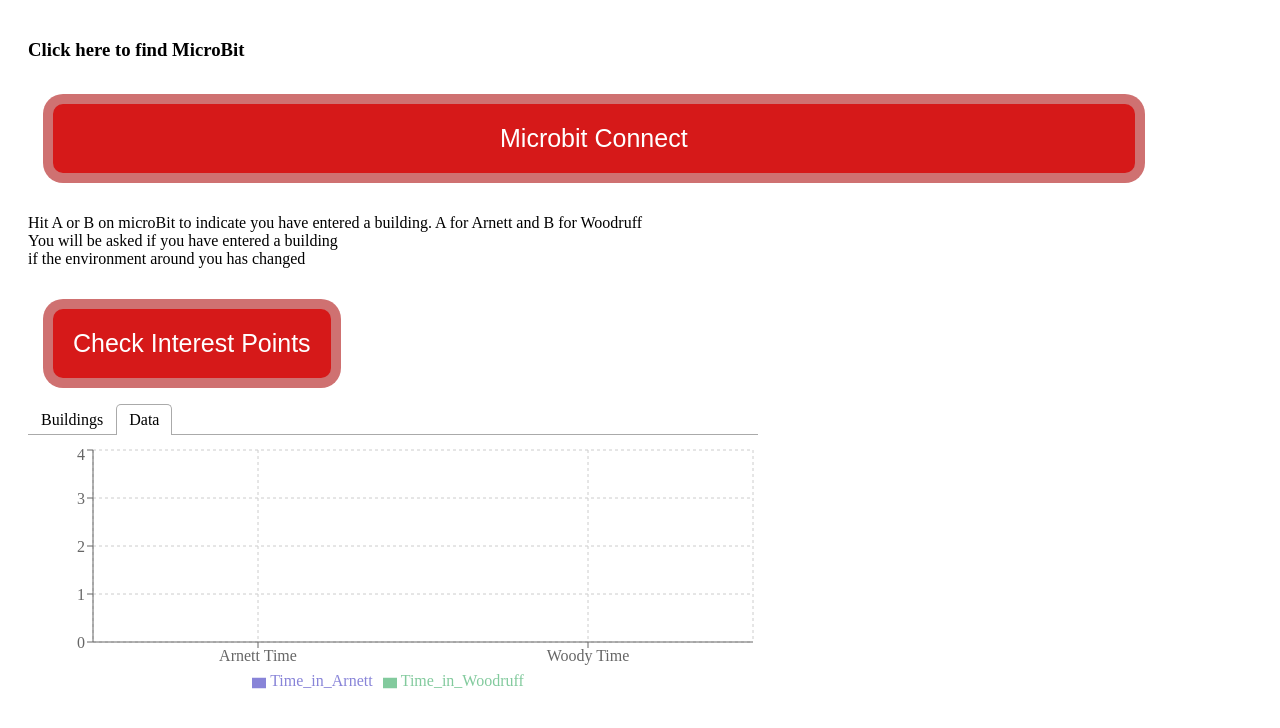
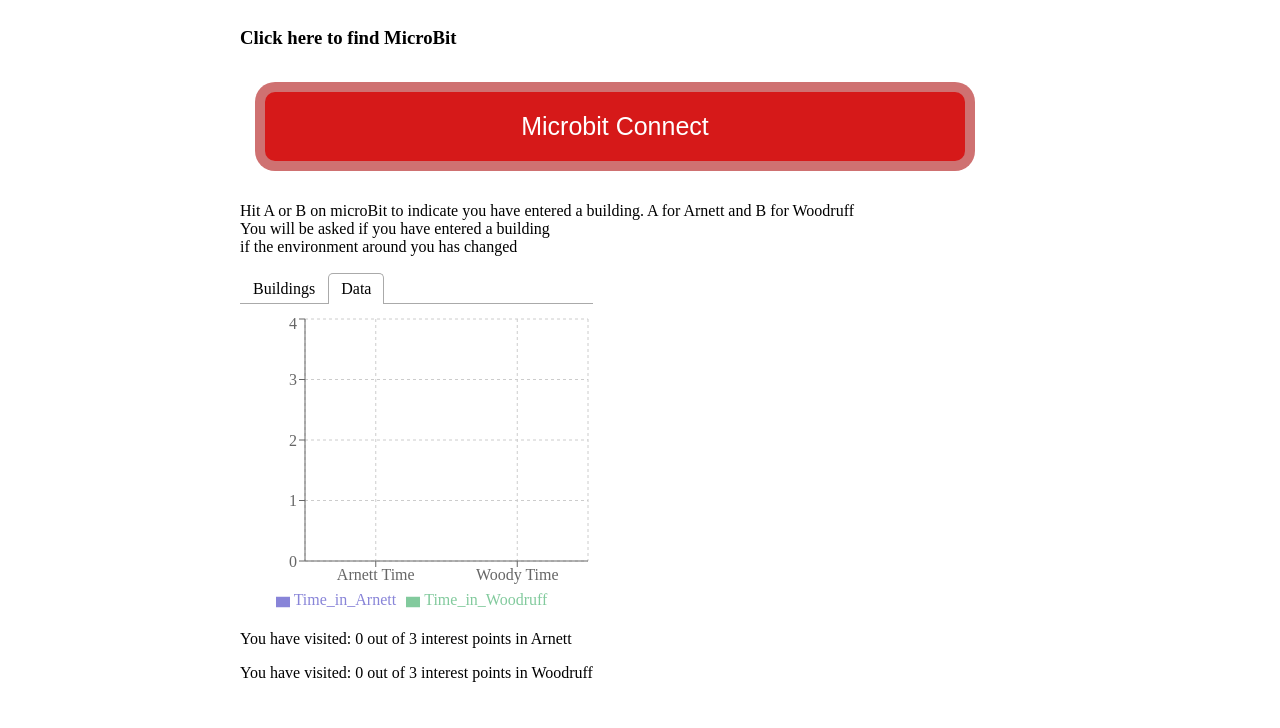
Before and after one commit to linsonbutts/senior-project, a React (Create React App) app in the folder src/guide-app/: page / in a window 1280 px wide. Both pictures are taken after a click on the tab "Data". Shown: the top 728 px of the page. Built offline with nearby package versions, Linux system fonts and the light colour scheme; no server answers.

Commit message:
Nearly done

```diff
--- a/src/guide-app/src/components/Building.js
+++ b/src/guide-app/src/components/Building.js
@@ -6,21 +6,9 @@ import Arnett from '../assets/arnett.jpg'
 import Layout from './Layout'
 import InterestPoint from './InterestPoint'
 import { Tab, Tabs, TabList, TabPanel } from 'react-tabs'
-import {BarChart,Tooltip,Bar, Legend, CartesianGrid, XAxis, YAxis, PieChart, Pie} from 'recharts';
+import {BarChart,Tooltip,Bar, Legend, CartesianGrid, XAxis, YAxis, PieChart, Pie, ResponsiveContainer} from 'recharts';
 import 'react-tabs/style/react-tabs.css';
-
-let BuildingPic = styled.img`
-display: flexbox;
-width: 500px;
-height: 300px;
-border-top-left-radius: 20px;
-border-bottom-left-radius: 20px;
-border-left: 10px solid rgba(240,0,0,0.6);
-border-bottom: 10px solid rgba(240,0,0,0.6);
-border-top: 10px solid rgba(240,0,0,0.6);
-padding: 20px;
-flex-basis: 35%;
-`
+import {mediaController} from './mediaController'
 
 let MicroButton = styled.button`
 display: flexbox;
@@ -34,6 +22,31 @@ border: 10px solid rgba(200,200,200,.5);
 border-radius: 20px;
 font-size: 25px;
 `
+let BPic = styled.img`
+display: flexbox;
+width: 1000px;
+height: 300px;
+border-top-left-radius: 20px;
+border-bottom-left-radius: 20px;
+border-left: 10px solid rgba(240,0,0,0.6);
+border-bottom: 10px solid rgba(240,0,0,0.6);
+border-top: 10px solid rgba(240,0,0,0.6);
+padding: 20px;
+flex-basis: 35%;
+
+@media ${mediaController.laptop}{
+    max-width: 500px;
+}
+@media ${mediaController.mobileS}{
+    max-width: 150px;
+}
+@media ${mediaController.mobileM}{
+    max-width: 250px;
+}
+@media ${mediaController.mobileL}{
+    max-width: 325px;
+}
+`
 
 let buildingText = [`
 Constructed in 1982, the Atlanta University Center (AUC)
@@ -42,6 +55,7 @@ philanthropist and former CEO of The Coca-Cola Company. The Library not only ser
 Clark Atlanta University Students but all other AUC students.
 It's services include not only the typical function of libraries but also room reservations for studying
 and practicing presentations, free wifi for students, Mac and Windows PCs for students, printing services, etc.
+
 
                     Building Hours: Feb 1-May 7
                     Monday – Thursday: 7:30 am – 9pm
@@ -68,7 +82,8 @@ would take place in 1970. Overtime the hall had been repurposed for the services
 such as housing the Registrar's office as well as the President's office, though in 1994 the gallery of works present would be renamed
 what we now know it as today the Clark Atlanta University Art Museum.
 
-\n Hours for the Museum Gallery:
+
+                    Hours for the Museum Gallery:
                     Monday:	    Closed
                     Tuesday:	11:00 am - 4:00 pm
                     Wednesday:	11:00 am - 4:00 pm
@@ -78,6 +93,7 @@ Saturday:	Closed
                     Sunday:	    Closed
                     `
 ]
+
 let axios = require('axios').default
 let microBT = require('microbit-web-bluetooth')
 
@@ -93,7 +109,8 @@ let tempArr = []
 let avgTemp;
 let lightArr = []
 let avgLight;
-
+let pointsVisitedArn = useRef(0);
+let pointsVisitedWood = useRef(0);
 //Used to track the total session and building time.
 //Will update the time data for pie and bar chart
 let connectionTime = useRef(0)
@@ -141,9 +158,7 @@ const tempHandler = async (event) => {
                 }
 }
 
-/*const magnetHandler = (event) =>{
-    console.log("Here's the magnetometer reading:" +event.detail.y)
-}*/
+
 
 const buttonA_Handler = (event) => {
     if(event.detail == 1){
@@ -224,7 +239,6 @@ let BTcheck = async () => {
         await services.ioPinService.helper.setCharacteristicValue(Io_char, cmd);
         await services.ioPinService.helper.setCharacteristicValue(Ad_char, cmd);
         await services.temperatureService.setTemperaturePeriod(3000)
-        services.magnetometerService.setMagnetometerPeriod(10000)
 
         //await services.magnetometerService.addEventListener("magnetometerbearingchanged",magnetHandler)
         await services.temperatureService.addEventListener("temperaturechanged",tempHandler)
@@ -248,43 +262,40 @@ let BTcheck = async () => {
             else if(oldLAvg != undefined)
                 console.log("we made it here"+avgLight)
                 if(oldLAvg < avgLight - 50 || oldLAvg > avgLight + 50){
-                    setEnvClick(true)
+                    set
+                    EnvClick(true)
                     console.log("The pop up should pop up:  "+envClick)
                 }
         }
         catch(err){
-            console.log(err + "pain")
+            console.log(err+" pain")
         }
     },3000)
-
+    let magnetReading;
     setInterval(async function(){
         try{
-            console.log((await services.magnetometerService.readMagnetometerData()).x)
-            console.log((await services.magnetometerService.readMagnetometerData()).y)
-            console.log((await services.magnetometerService.readMagnetometerData()).z)
+            magnetReading = await (await services.magnetometerService.readMagnetometerData()).z
+            console.log(magnetReading)
+
+            if(magnetReading <= -28000 && arnRunning == true && pointsVisitedArn.current < 3){
+                pointsVisitedArn.current += 1;
+            }
+
+            if(magnetReading <= -28000 && woodRunning == true && pointsVisitedWood.current < 3){
+
+                pointsVisitedWood.current += 1;
+                //console.log(pointsVisitedWood)
+            }
+
         }catch(err){
-            console.log(err+ " suffering")
+            console.log(err+" suffering")
         }
     },3000)
 
     }catch(err){
-        console.log(err +' hurts')
+        console.log(err+' hurts')
     }
 }
-//Create filter for interest point beacons
-let options = {
-    filters:[
-        {services: ['2eaaf8b0-e034-49fe-9dc3-b88b8c2b77e3']}
-    ]
-}
-let handleInterestScan = () =>{
-    navigator.bluetooth.requestDevice({"acceptAllDevices": true}).then(function(beacon){
-        console.log("did it work?"+beacon.id)
-    }
-
-    )
-}
-
 
 
 let handleNearest = async () => {
@@ -334,17 +345,14 @@ let handleEnvClick = () => setEnvClick(false)
                 </Popup>
                 <div>
 
-                <MicroButton onClick ={handleInterestScan}>
-                    Check Interest Points
-                </MicroButton>
                 <Tabs selectedIndex={tabIndex} onSelect={index => setTabIndex(index)}>
                     <TabList>
                         <Tab>Buildings</Tab>
                         <Tab>Data</Tab>
                     </TabList>
                     <TabPanel>
-                    <BuildingPic src ={nearest} onClick ={handleClick}>
-            </BuildingPic>
+                    <BPic src={nearest} onClick ={handleClick}>
+            </BPic>
             <Popup trigger ={click}>
                     <p>
                         {nearestText}
@@ -355,6 +363,8 @@ let handleEnvClick = () => setEnvClick(false)
                     </TabPanel>
 
                     <TabPanel>
+                    <div style={{ width: '100%', height: 300 }}>
+                    <ResponsiveContainer>
                     <BarChart width={730} height={250} data={barData}>
                         <CartesianGrid strokeDasharray="3 3" />
                         <XAxis dataKey="name" />
@@ -364,11 +374,24 @@ let handleEnvClick = () => setEnvClick(false)
                         <Bar dataKey="Time_in_Arnett" fill="#8884d8" />
                         <Bar dataKey="Time_in_Woodruff" fill="#82ca9d" />
                     </BarChart>
+                    </ResponsiveContainer>
 
+                    <ResponsiveContainer>
                     <PieChart width={730} height={250}>
                         <Pie data={pieData} dataKey="Time_Percentage" nameKey="name" cx="50%" cy="50%" outerRadius={50} fill="#8884d8" label={(entry) => entry.name}/>
                     </PieChart>
+                    </ResponsiveContainer>
+                    </div>
 
+                    <div>
+                        <p>
+                            You have visited: {pointsVisitedArn.current} out of 3 interest points in Arnett
+                        </p>
+
+                        <p>
+                            You have visited: {pointsVisitedWood.current} out of 3 interest points in Woodruff
+                        </p>
+                    </div>
                     </TabPanel>
                     </Tabs>
                     </div>
--- a/src/guide-app/src/components/InterestPoint.js
+++ b/src/guide-app/src/components/InterestPoint.js
@@ -42,13 +42,13 @@ let WoodyPointText = [
     Woodi Café is located on the main level of the AUC Woodruff Library
 
             Hours:
-        Sunday	Closed
-        Monday	    9AM–9PM
-        Tuesday	    9AM–9PM
-        Wednesday	9AM–9PM
-        Thursday	9AM–9PM
-        Friday	    9AM–3:30PM
-        Saturday	Closed
+        Sunday	    Closed,
+        Monday	    9AM–9PM,
+        Tuesday	    9AM–9PM,
+        Wednesday	9AM–9PM,
+        Thursday	9AM–9PM,
+        Friday	    9AM–3:30PM,
+        Saturday	Closed,
     `
 ,
 `This is one of the many sculptures and art pieces within the Woodruff Library.
--- a/src/guide-app/src/components/Layout.js
+++ b/src/guide-app/src/components/Layout.js
@@ -1,11 +1,28 @@
 import React from 'react'
 import styled from 'styled-components'
+import { mediaController } from './mediaController';
 
+const Page = styled.div`
+  margin: auto;
+  font-family: "sans-serif";
+  text-align: center;
+
+
+`;
 let Container = styled.div`
-margin: 10px;
+margin: auto;
+font-family: "sans-serif";
 display:flex;
 flex-direction: row;
 flex-wrap: wrap;
+
+@media ${mediaController.laptop} {
+    max-width: 800px;
+  }
+
+  @media ${mediaController.desktop} {
+    max-width: 1400px;
+  }
 `
 function Layout(props){
     return (
--- /dev/null
+++ b/src/guide-app/src/components/mediaController.js
@@ -0,0 +1,20 @@
+const size = {
+    mobileS: '320px',
+    mobileM: '375px',
+    mobileL: '425px',
+    tablet: '768px',
+    laptop: '1024px',
+    laptopL: '1440px',
+    desktop: '2560px'
+  }
+
+  export const mediaController = {
+    mobileS: `(min-width: ${size.mobileS})`,
+    mobileM: `(min-width: ${size.mobileM})`,
+    mobileL: `(min-width: ${size.mobileL})`,
+    tablet: `(min-width: ${size.tablet})`,
+    laptop: `(min-width: ${size.laptop})`,
+    laptopL: `(min-width: ${size.laptopL})`,
+    desktop: `(min-width: ${size.desktop})`,
+    desktopL: `(min-width: ${size.desktop})`
+  }
```
Lines whose indentation alone changed are shown as unchanged.
